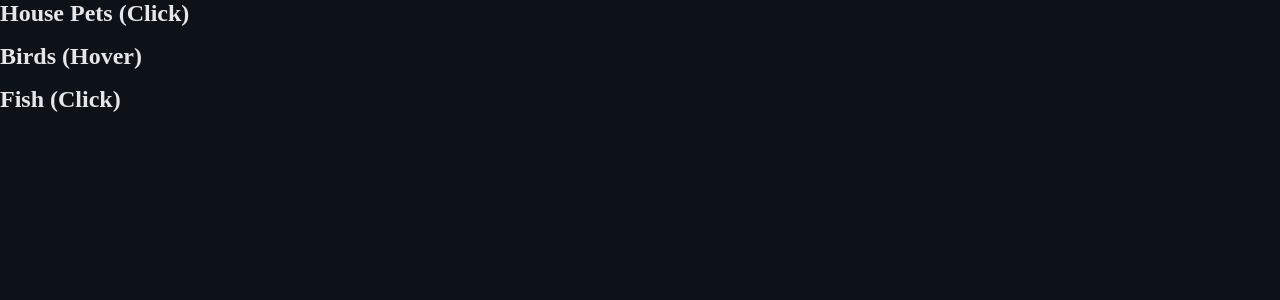
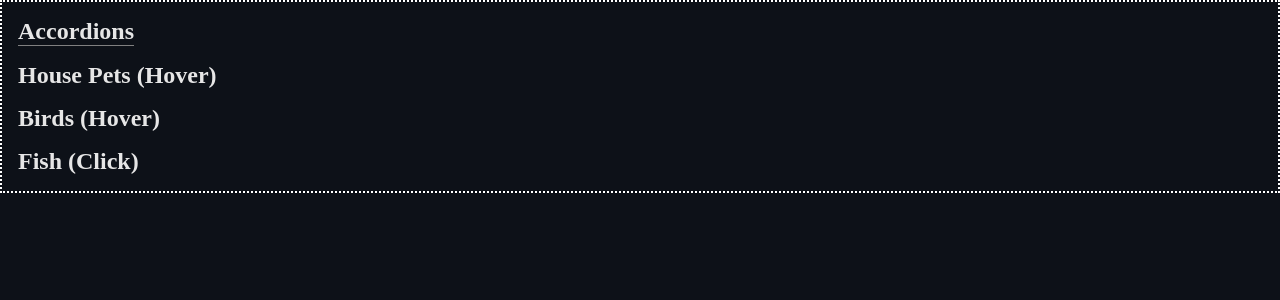
Before and after one commit to VonRiddarn/spit-and-prayers-ui, a React (Vite) app: page / in a window 1280 px wide. Shown: the top 300 px of the page. Built offline with nearby package versions, Linux system fonts and the light colour scheme.

Commit message:
feat: added better showcase styling

```diff
--- a/src/App.tsx
+++ b/src/App.tsx
@@ -4,8 +4,17 @@ import Accordion from "./components/ui/Accordion/Accordion";
 function App() {
 	return (
 		<>
-			<div style={{ display: "flex", flexDirection: "column", gap: "1rem" }}>
-				<Accordion title="House Pets (Click)" interaction="click">
+			<div
+				style={{
+					display: "flex",
+					flexDirection: "column",
+					gap: "1rem",
+					border: "2px dotted white",
+					padding: "1rem",
+				}}
+			>
+				<h2 style={{ borderBottom: "1px solid gray", width: "fit-content" }}>Accordions</h2>
+				<Accordion title="House Pets (Hover)" interaction="hover">
 					<Accordion title="Cats (Click)" interaction="click">
 						<h3>All About Cats</h3>
 						<p>
```
